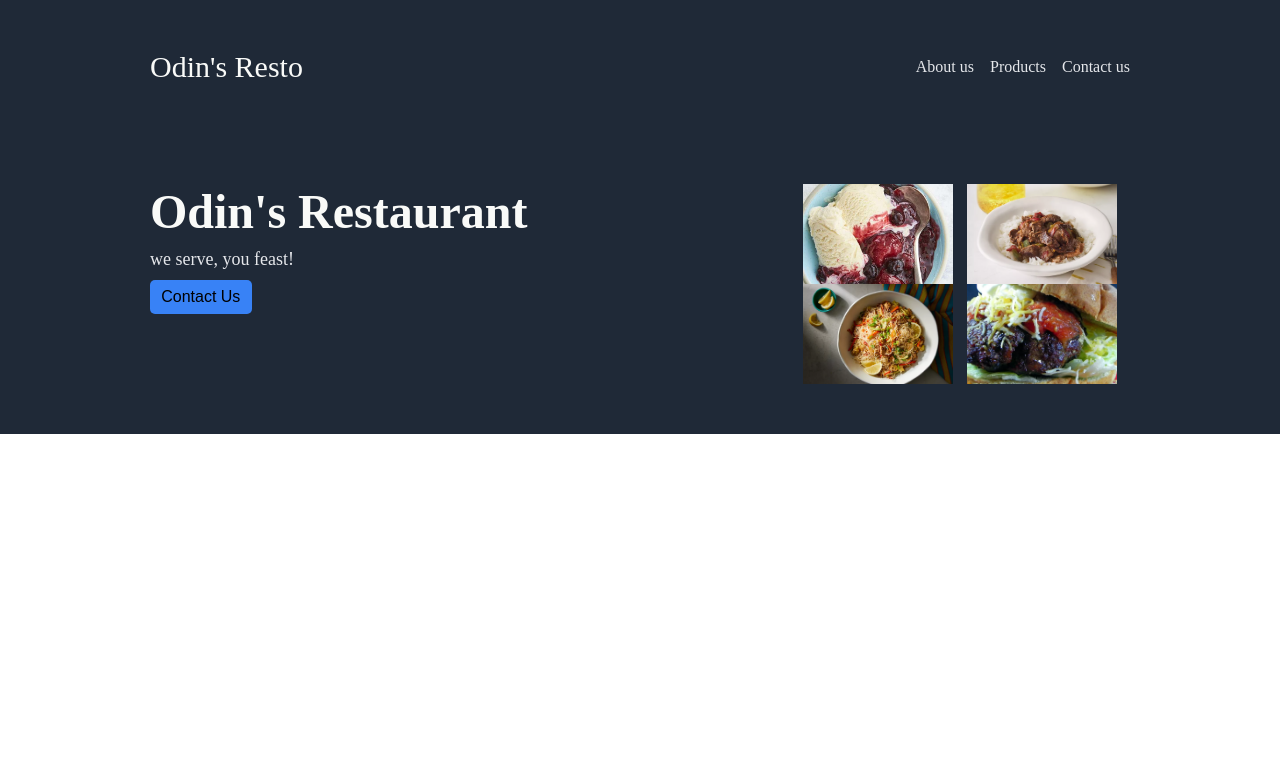
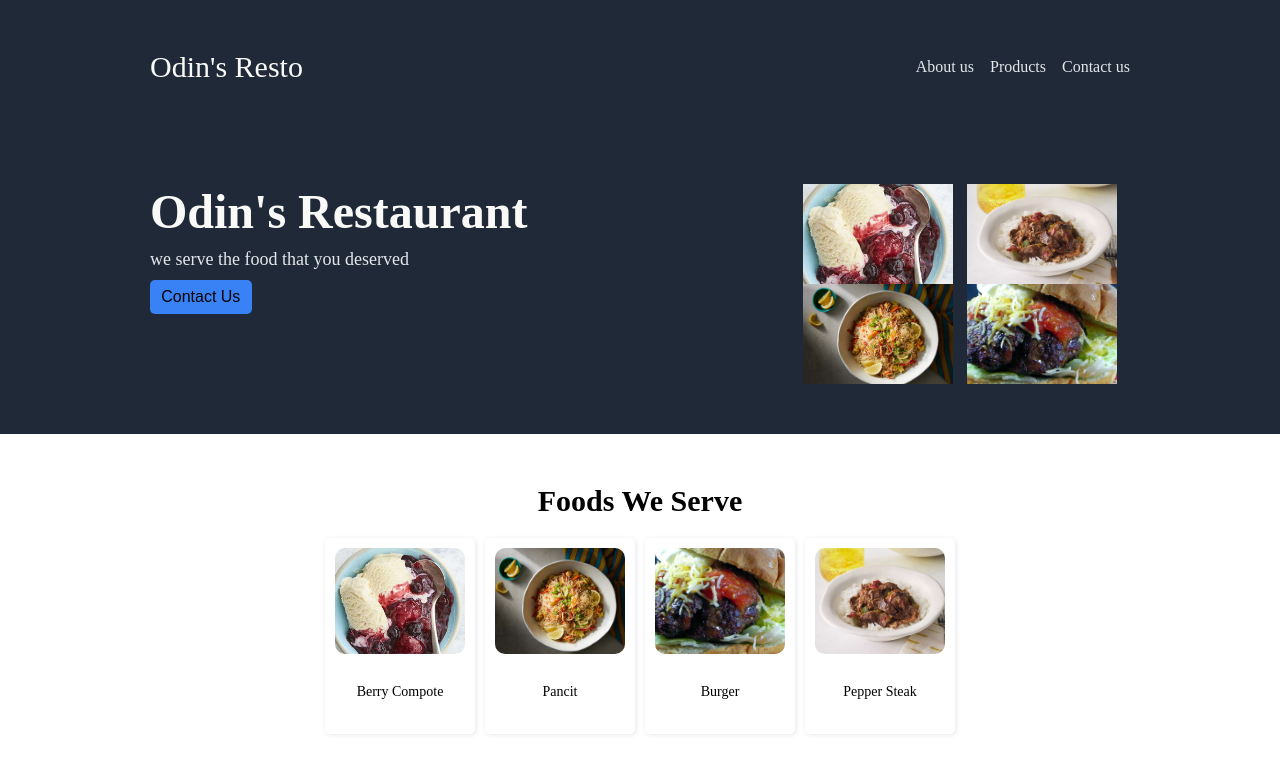
Before and after one commit to ecniv18/odin-landing-page, a plain HTML site: page index.html in a window 1280 px wide. Drawn offline with Linux system fonts and the light colour scheme.

Commit message:
Add product showcase section

```diff
--- a/index.html
+++ b/index.html
@@ -19,7 +19,7 @@
   <section class="hero prime-bg">
     <div class="hero-text">
       <h1>Odin's Restaurant</h1>
-      <p>we serve, you feast!</p>
+      <p>we serve the food that you deserved</p>
       <button class="hero-text-btn btn">Contact Us</button>
 
     </div>
@@ -30,8 +30,26 @@
       <img src="images/southwest-style-burger.webp" alt="image of a burger">
     </div>
    </section>
-   <section class="">
-
+   <section class="main">
+     <h2 class="main-heading">Foods We Serve</h2>
+     <div class="food-section">
+       <article class="food-section-card">
+         <img class="food-section-card-image" src="images/warm-berry-compote.jpeg" alt="image of a berry compote">
+         <p class="food-section-card-title">Berry Compote</p>
+       </article>
+       <article class="food-section-card">
+         <img class="food-section-card-image" src="images/quick-and-easy-pancit.webp" alt="image of a pancit dish">
+         <p class="food-section-card-title">Pancit</p>
+       </article>
+       <article class="food-section-card">
+         <img class="food-section-card-image" src="images/southwest-style-burger.webp" alt="image of a burger">
+         <p class="food-section-card-title">Burger</p>
+       </article>
+       <article class="food-section-card">
+         <img class="food-section-card-image" src="images/slow-cooker-pepper-steak.webp" alt="image of a pepper steak">
+         <p class="food-section-card-title">Pepper Steak</p>
+       </article>
+     </div>
    </section>
 </body>
 </html>
--- a/style.css
+++ b/style.css
@@ -84,10 +84,6 @@ a {
   color: var(--clr-txt-dimmed);
 }
 
-.hero-text-btn {
-
-}
-
 .hero-images {
   display: grid;
   grid-template-columns: 1fr 1fr;
@@ -99,3 +95,40 @@ a {
   height: 10rem;
   object-fit: cover;
 }
+
+.main {
+  padding: var(--container-padding);
+
+}
+
+.main-heading {
+  text-align: center;
+  font-size: 3rem;
+  margin-bottom: 2rem;
+}
+
+.food-section {
+  display: grid;
+  grid-template-columns: repeat(4, 15rem);
+  place-content: center;
+  gap: 1rem;
+}
+
+.food-section-card {
+  padding: 1rem;
+  box-shadow: 1px 1px 5px var(--clr-bg-second);
+  border-radius: 5px;
+}
+
+.food-section-card-image {
+  width: 100%;
+  height: 60%;
+  object-fit: cover;
+  border-radius: 10px;
+}
+
+.food-section-card-title {
+  font-size: 1.4rem;
+  text-align: center;
+  margin-top: 2em;
+}
```
Also changed, not shown: 1 other file.
